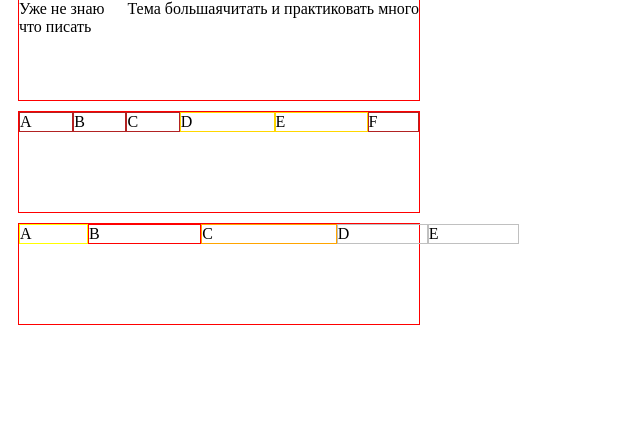
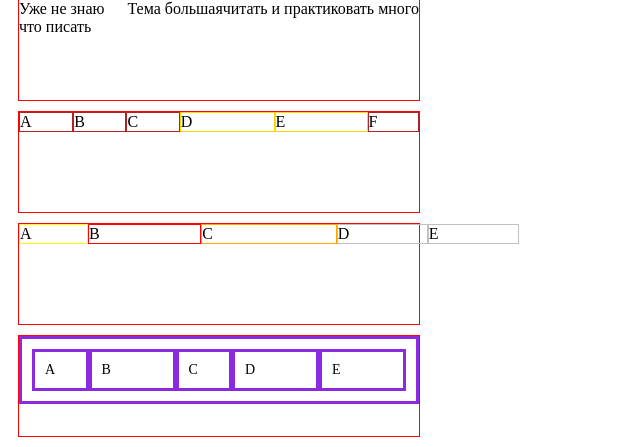
Before and after one commit to Ivan26ru/artemLearn, a PHP site: page /flex.html in a window 1280 px wide. Shown: the part 1131-1578 px from the top of the page, without its empty margins (0-640 px from the left). Before the commit the page ends 1456 px from the top, so only its background shows below. Run offline with PHP 8.4, Linux system fonts and the light colour scheme.

Commit message:
начальный основной размер flex-элемента до распределения свободного пространства в соответствии с коэффициентами гибкости

```diff
--- a/front/flex.html
+++ b/front/flex.html
@@ -110,6 +110,15 @@
         <div class="shrink_5">E</div>
     </div>
 </div>
+<div class="flex-container">
+    <div class="flex-basis">
+        <div class="flex-basis basis_1">A</div>
+        <div class="flex-basis basis_2">B</div>
+        <div class="flex-basis basis_3">C</div>
+        <div class="flex-basis basis_4">D</div>
+        <div class="flex-basis basis_5">E</div>
+    </div>
+</div>
 
 </body>
 </html>
--- a/front/flexstyle.css
+++ b/front/flexstyle.css
@@ -195,3 +195,17 @@
     flex-shrink: 2.5;
     border: 1px solid silver;
 }
+.flex-basis{
+    display: flex;
+    padding: 10px;
+    border: 3px solid blueviolet;
+    font-size: 14px;
+    text-align: center;
+    position: relative;
+}
+.basis_1, .basis_3{
+    flex-basis: 3em
+}
+.basis_2, .basis_4, .basis_5{
+    flex-basis: 6em;
+}
```
